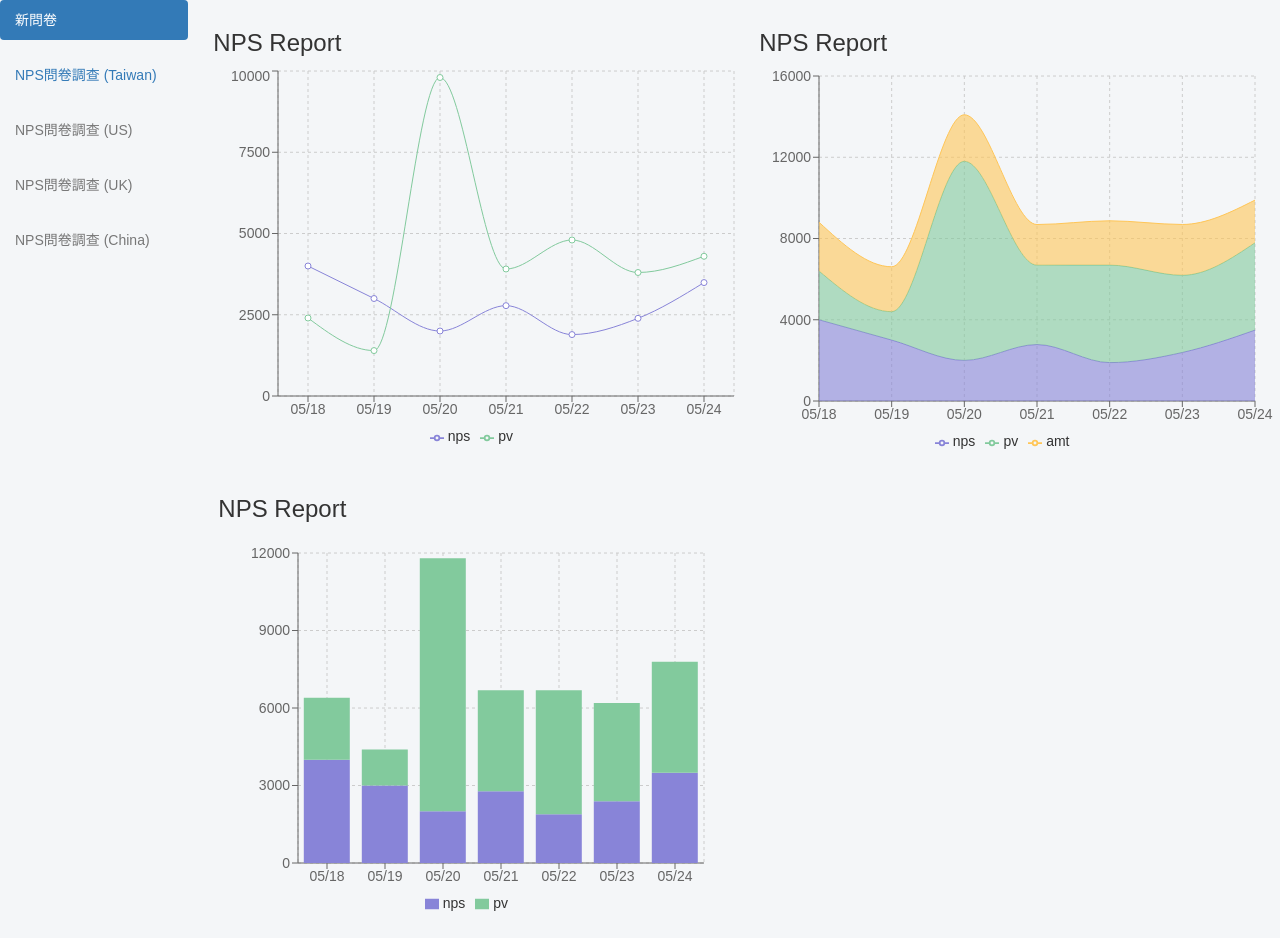
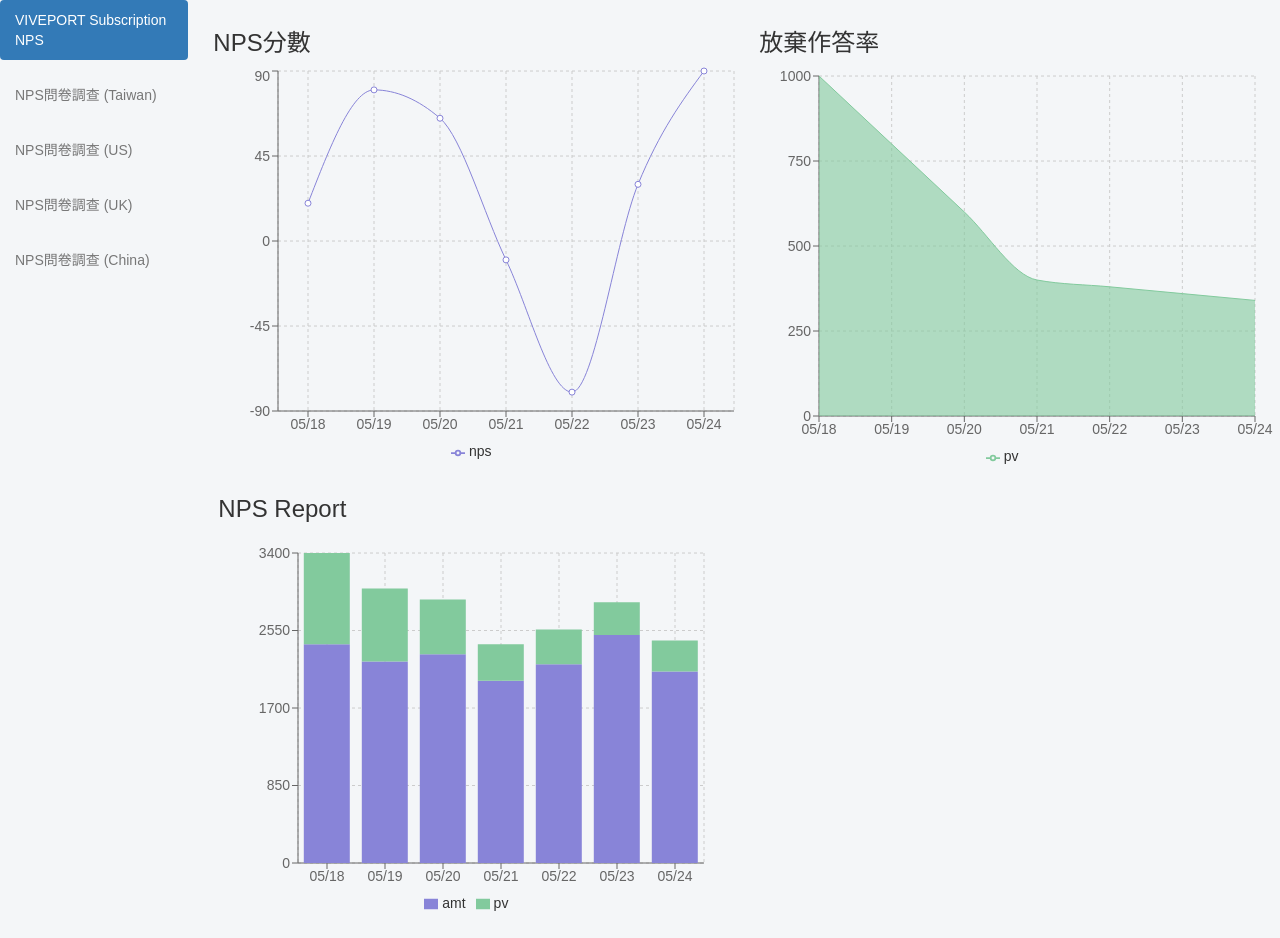
Before and after one commit to DavisChang/survey-anything, a React (Create React App) app: page /report in a window 1280 px wide. Built offline with nearby package versions, Linux system fonts and the light colour scheme.

Commit message:
New report

```diff
--- a/src/Pages/AdminContent/AdminContent.js
+++ b/src/Pages/AdminContent/AdminContent.js
@@ -398,7 +398,7 @@ class AdminContent extends Component {
         return (
           <div className="AdminContent">
             <h1 className="title">報表</h1>
-            <Report />
+            <Report data={this.state} />
           </div>
         );
       case 'all':
--- a/src/Pages/Report/Report.js
+++ b/src/Pages/Report/Report.js
@@ -7,23 +7,23 @@ import { Route, Link } from "react-router-dom";
 import './Report.css';
 
 const data = [
-  {name: moment().format('MM/DD'), nps: 4000, pv: 2400, amt: 2400},
-  {name: moment().add(1, 'd').format('MM/DD'), nps: 3000, pv: 1398, amt: 2210},
-  {name: moment().add(2, 'd').format('MM/DD'), nps: 2000, pv: 9800, amt: 2290},
-  {name: moment().add(3, 'd').format('MM/DD'), nps: 2780, pv: 3908, amt: 2000},
-  {name: moment().add(4, 'd').format('MM/DD'), nps: 1890, pv: 4800, amt: 2181},
-  {name: moment().add(5, 'd').format('MM/DD'), nps: 2390, pv: 3800, amt: 2500},
-  {name: moment().add(6, 'd').format('MM/DD'), nps: 3490, pv: 4300, amt: 2100},
+  {name: moment().format('MM/DD'), nps: 20, pv: 1000, amt: 2400},
+  {name: moment().add(1, 'd').format('MM/DD'), nps: 80, pv: 800, amt: 2210},
+  {name: moment().add(2, 'd').format('MM/DD'), nps: 65, pv: 600, amt: 2290},
+  {name: moment().add(3, 'd').format('MM/DD'), nps: -10, pv: 400, amt: 2000},
+  {name: moment().add(4, 'd').format('MM/DD'), nps: -80, pv: 380, amt: 2181},
+  {name: moment().add(5, 'd').format('MM/DD'), nps: 30, pv: 360, amt: 2500},
+  {name: moment().add(6, 'd').format('MM/DD'), nps: 90, pv: 340, amt: 2100},
 ];
 
 const Report = ({ match }) => (
   <Row>
     <Col xs={2}>
       <Nav bsStyle="pills" stacked activeKey={1}>
-        <NavItem eventKey={1} href="/home">
-          新問卷
+        <NavItem eventKey={1} href="report">
+          VIVEPORT Subscription NPS
         </NavItem>
-        <NavItem eventKey={2} title="Item">
+        <NavItem eventKey={2} disabled>
           NPS問卷調查 (Taiwan)
         </NavItem>
         <NavItem eventKey={3} disabled>
@@ -40,7 +40,7 @@ const Report = ({ match }) => (
     <Col xs={10}>
       <Row>
         <Col xs="6" style={{ padding: '10px' }}>
-          <h3>NPS Report</h3>
+          <h3>NPS分數</h3>
           <ResponsiveContainer width="100%" height={400}>
             <LineChart data={data}>
               <CartesianGrid strokeDasharray="3 3"/>
@@ -49,12 +49,11 @@ const Report = ({ match }) => (
               <Tooltip/>
               <Legend />
               <Line type="monotone" dataKey="nps" stroke="#8884d8" activeDot={{r: 8}}/>
-              <Line type="monotone" dataKey="pv" stroke="#82ca9d" />
             </LineChart>
           </ResponsiveContainer>
         </Col>
         <Col xs="6" style={{ padding: '10px' }}>
-          <h3>NPS Report</h3>
+          <h3>放棄作答率</h3>
           <ResponsiveContainer width="100%" height={400}>
             <AreaChart data={data}
               margin={{top: 10, right: 30, left: 0, bottom: 0}}>
@@ -63,9 +62,7 @@ const Report = ({ match }) => (
               <YAxis/>
               <Tooltip/>
               <Legend />
-              <Area type='monotone' dataKey='nps' stackId="1" stroke='#8884d8' fill='#8884d8' />
               <Area type='monotone' dataKey='pv' stackId="1" stroke='#82ca9d' fill='#82ca9d' />
-              <Area type='monotone' dataKey='amt' stackId="1" stroke='#ffc658' fill='#ffc658' />
             </AreaChart>
           </ResponsiveContainer>
         </Col>
@@ -81,7 +78,7 @@ const Report = ({ match }) => (
              <YAxis/>
              <Tooltip/>
              <Legend />
-             <Bar dataKey="nps" stackId="a" fill="#8884d8" />
+             <Bar dataKey="amt" stackId="a" fill="#8884d8" />
              <Bar dataKey="pv" stackId="a" fill="#82ca9d" />
             </BarChart>
           </ResponsiveContainer>
```
